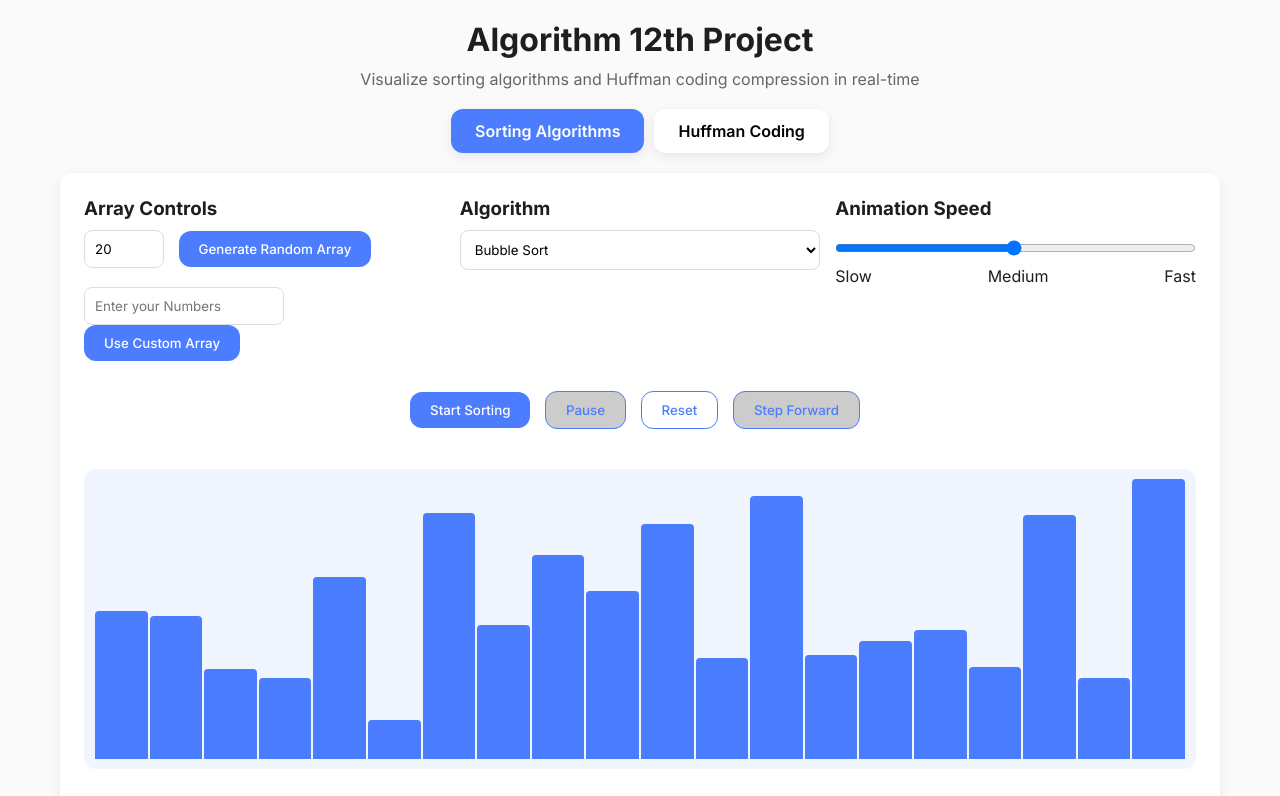
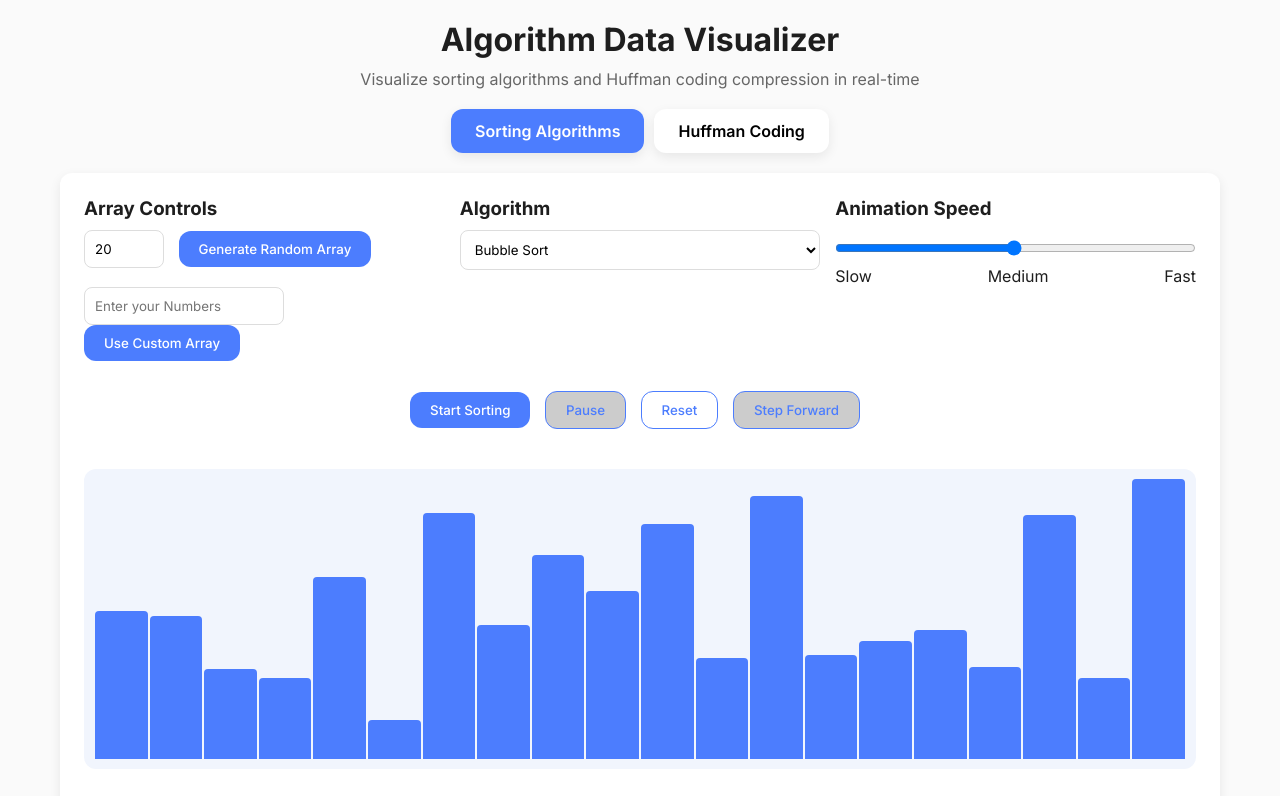
Before and after one commit to gasseramr/Data-Visualizer, a plain HTML site: page index.html in a window 1280 px wide. Shown: the top 796 px of the page. Drawn offline with nearby package versions, Linux system fonts and the light colour scheme.

Commit message:
Update index.html

```diff
--- a/index.html
+++ b/index.html
@@ -10,7 +10,7 @@
 <body>
     <div class="container">
         <header>
-            <h1>Algorithm 12th Project </h1>
+            <h1>Algorithm Data Visualizer</h1>
             <p>Visualize sorting algorithms and Huffman coding compression in real-time</p>
         </header>
 
```
